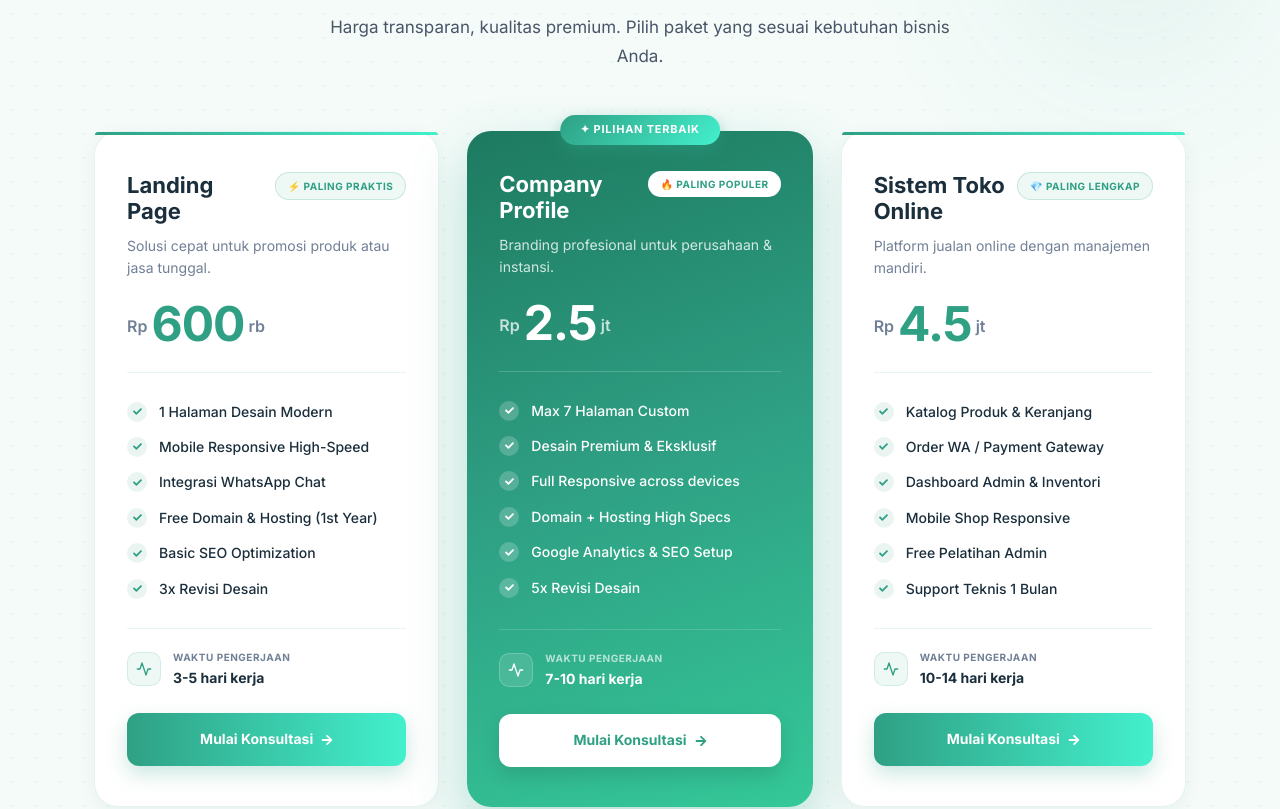
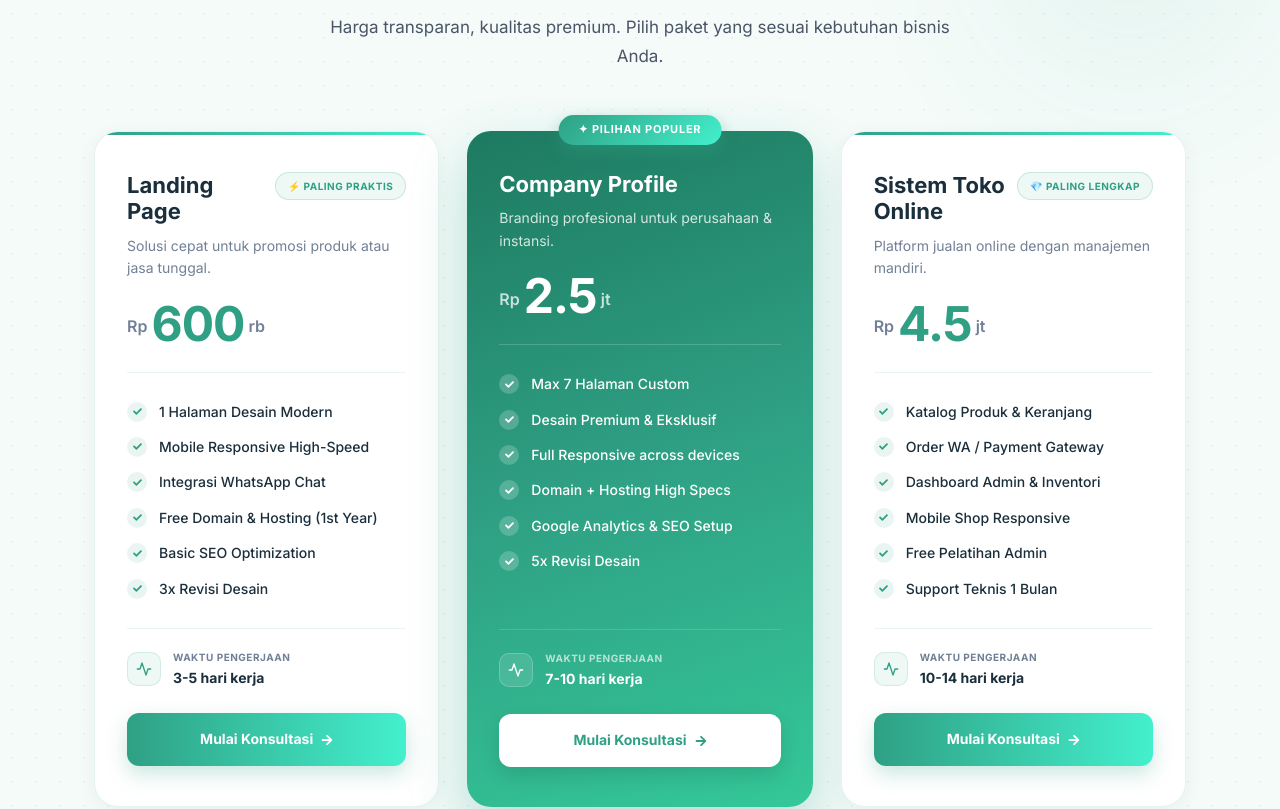
Before and after one commit to navyrastudio/companyprofilecandigital, a Next.js app: page / in a window 1280 px wide. Shown: the part 4853-5662 px from the top of the page. Built offline with nearby package versions, Linux system fonts and the light colour scheme.

Commit message:
style(pricing) : update style in section pricing

```diff
--- a/app/components/PricingSection.tsx
+++ b/app/components/PricingSection.tsx
@@ -80,6 +80,7 @@ export default function PricingSection() {
                   : "#ffffff",
                 border: p.featured ? "none" : "1px solid rgba(47,160,132,0.12)",
                 borderRadius: "24px",
+                overflow: p.featured ? "visible" : "hidden",
                 padding: "40px 32px",
                 position: "relative",
                 display: "flex",
@@ -130,7 +131,7 @@ export default function PricingSection() {
                   boxShadow: "0 6px 16px rgba(47,160,132,0.40)",
                   letterSpacing: "0.07em",
                 }}>
-                  ✦ PILIHAN TERBAIK
+                  ✦ PILIHAN POPULER
                 </div>
               )}
 
@@ -142,6 +143,7 @@ export default function PricingSection() {
                     <h3 style={{ fontSize: "22px", fontWeight: 800, color: p.featured ? "#fff" : "var(--text-dark)", lineHeight: 1.2, flex: 1 }}>
                       {p.name}
                     </h3>
+                    {p.tagline !== "PALING POPULER" && (
                       <div style={{
                         fontSize: "10px",
                         color: p.featured ? "#2FA084" : "#2FA084",
@@ -156,10 +158,10 @@ export default function PricingSection() {
                         flexShrink: 0,
                       }}>
                         {p.tagline === "PALING PRAKTIS" && "⚡ "}
-                      {p.tagline === "PALING POPULER" && "🔥 "}
                         {p.tagline === "PALING LENGKAP" && "💎 "}
                         {p.tagline}
                       </div>
+                    )}
                   </div>
                   <div style={{ fontSize: "14px", color: p.featured ? "rgba(255,255,255,0.80)" : "var(--text-muted)", lineHeight: 1.6 }}>
                     {p.subtitle}
```
Lines whose indentation alone changed are shown as unchanged.
